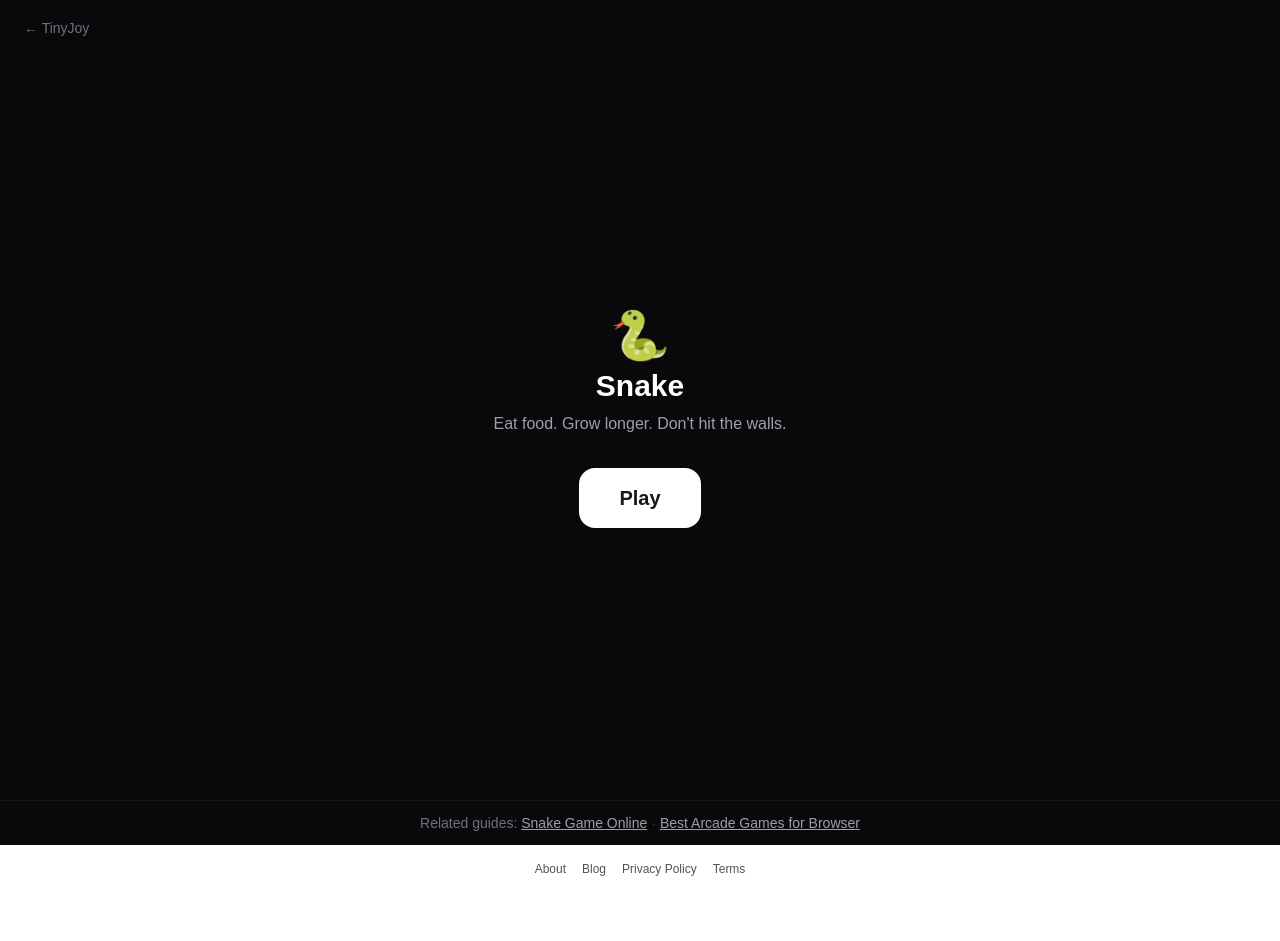
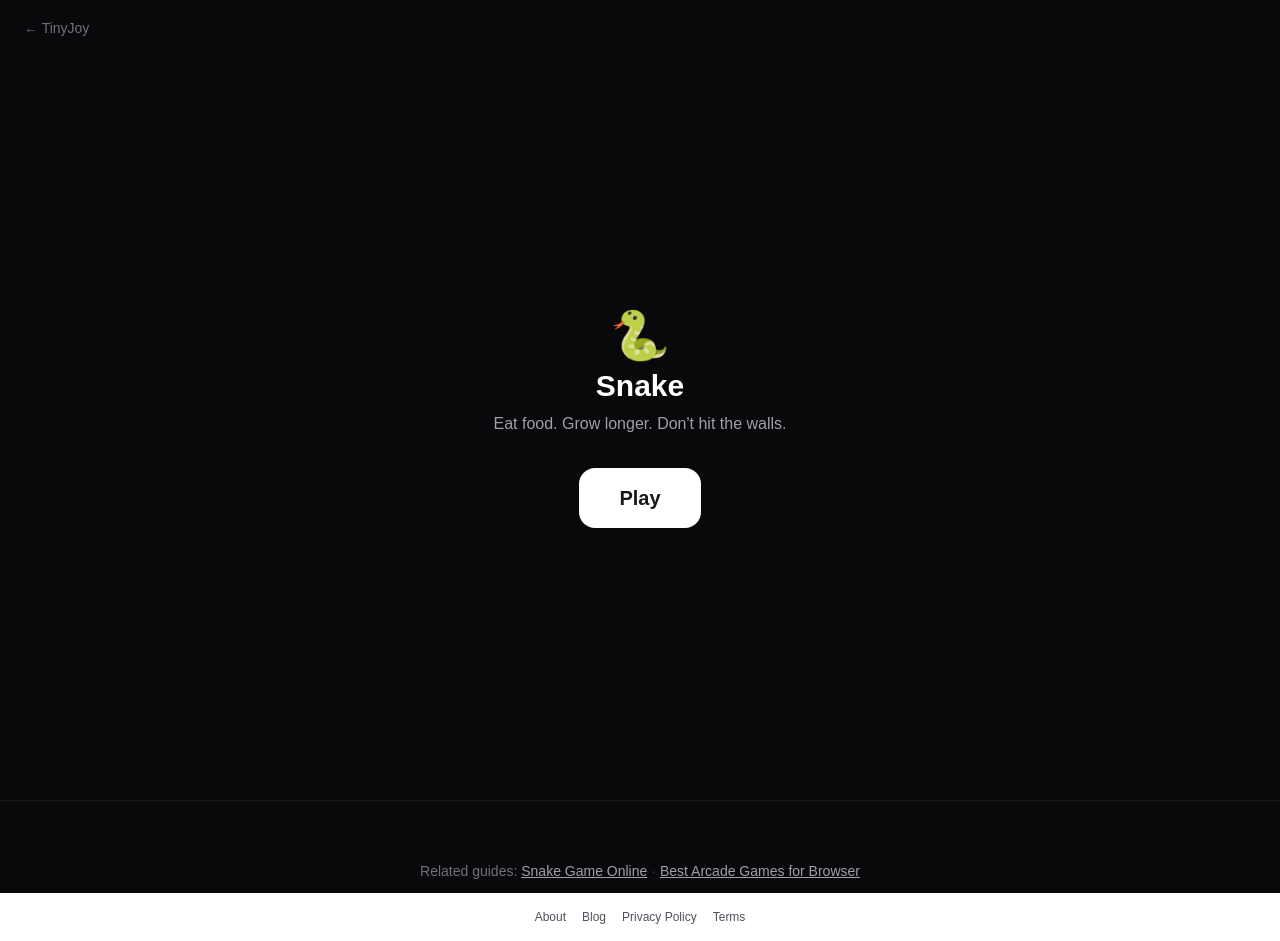
Before and after one commit to shivangagarwal/tinyjoy, a Next.js app: page /games/snake in a window 1280 px wide. Before the commit the page ends 893 px from the top, so only its background shows below. Built offline with nearby package versions, Linux system fonts and the light colour scheme.

Commit message:
Add AdSense ad placements to game pages and blog posts
Ad infrastructure existed (AdUnit component, AdSense script in layout) but no
placements were rendered. Added ad units below game area (via RelatedGuides)
and after blog post content.

Co-Authored-By: Paperclip <noreply@paperclip.ing>

```diff
--- a/src/app/blog/[slug]/page.tsx
+++ b/src/app/blog/[slug]/page.tsx
@@ -2,6 +2,7 @@ import type { Metadata } from 'next';
 import Link from 'next/link';
 import { notFound } from 'next/navigation';
 import { BLOG_POSTS, getPostBySlug, getRelatedPosts, formatDate } from '@/lib/blog';
+import AdUnit from '@/components/AdUnit';
 
 const BASE_URL = 'https://tinyjoy.app';
 
@@ -168,6 +169,10 @@ export default async function BlogPostPage({
           dangerouslySetInnerHTML={{ __html: post.content }}
         />
 
+        <div className="my-8">
+          <AdUnit slot="blog-after-content" format="auto" />
+        </div>
+
         {relatedPosts.length > 0 && (
           <section className="mt-16 border-t border-zinc-800 pt-10">
             <h2 className="mb-6 text-lg font-semibold text-white">Related Posts</h2>
--- a/src/app/games/RelatedGuides.tsx
+++ b/src/app/games/RelatedGuides.tsx
@@ -1,4 +1,5 @@
 import Link from 'next/link';
+import AdUnit from '@/components/AdUnit';
 
 interface Guide {
   href: string;
@@ -7,7 +8,11 @@ interface Guide {
 
 export default function RelatedGuides({ guides }: { guides: Guide[] }) {
   return (
-    <div className="bg-zinc-950 border-t border-zinc-900 px-6 py-3 text-center text-sm">
+    <div className="bg-zinc-950 border-t border-zinc-900">
+      <div className="mx-auto max-w-md px-6 py-4">
+        <AdUnit slot="game-bottom" format="rectangle" className="mb-4" />
+      </div>
+      <div className="px-6 py-3 text-center text-sm">
         <span className="text-zinc-500">Related guides: </span>
         {guides.map((g, i) => (
           <span key={g.href}>
@@ -18,5 +23,6 @@ export default function RelatedGuides({ guides }: { guides: Guide[] }) {
           </span>
         ))}
       </div>
+    </div>
   );
 }
```
Lines whose indentation alone changed are shown as unchanged.
